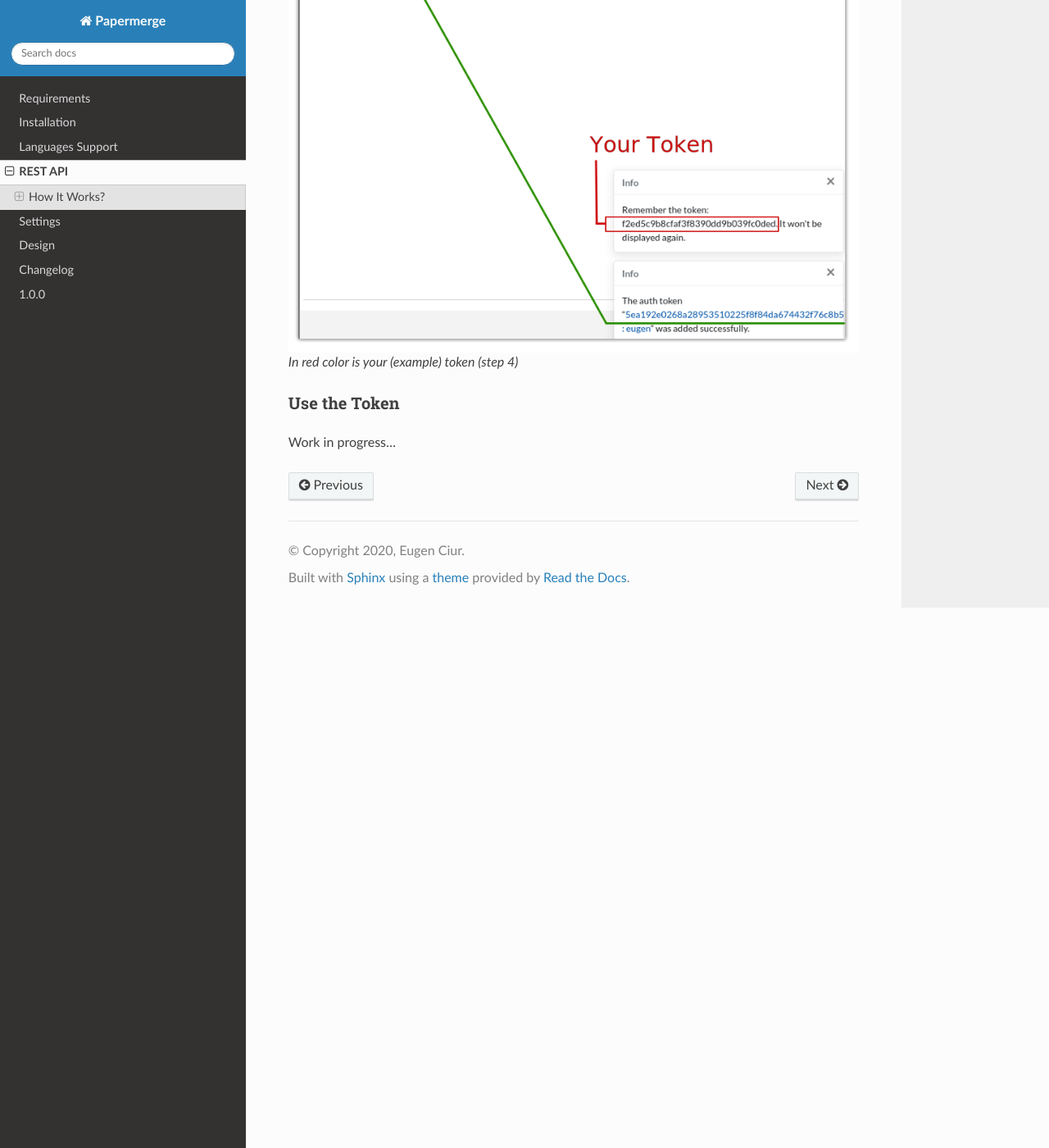
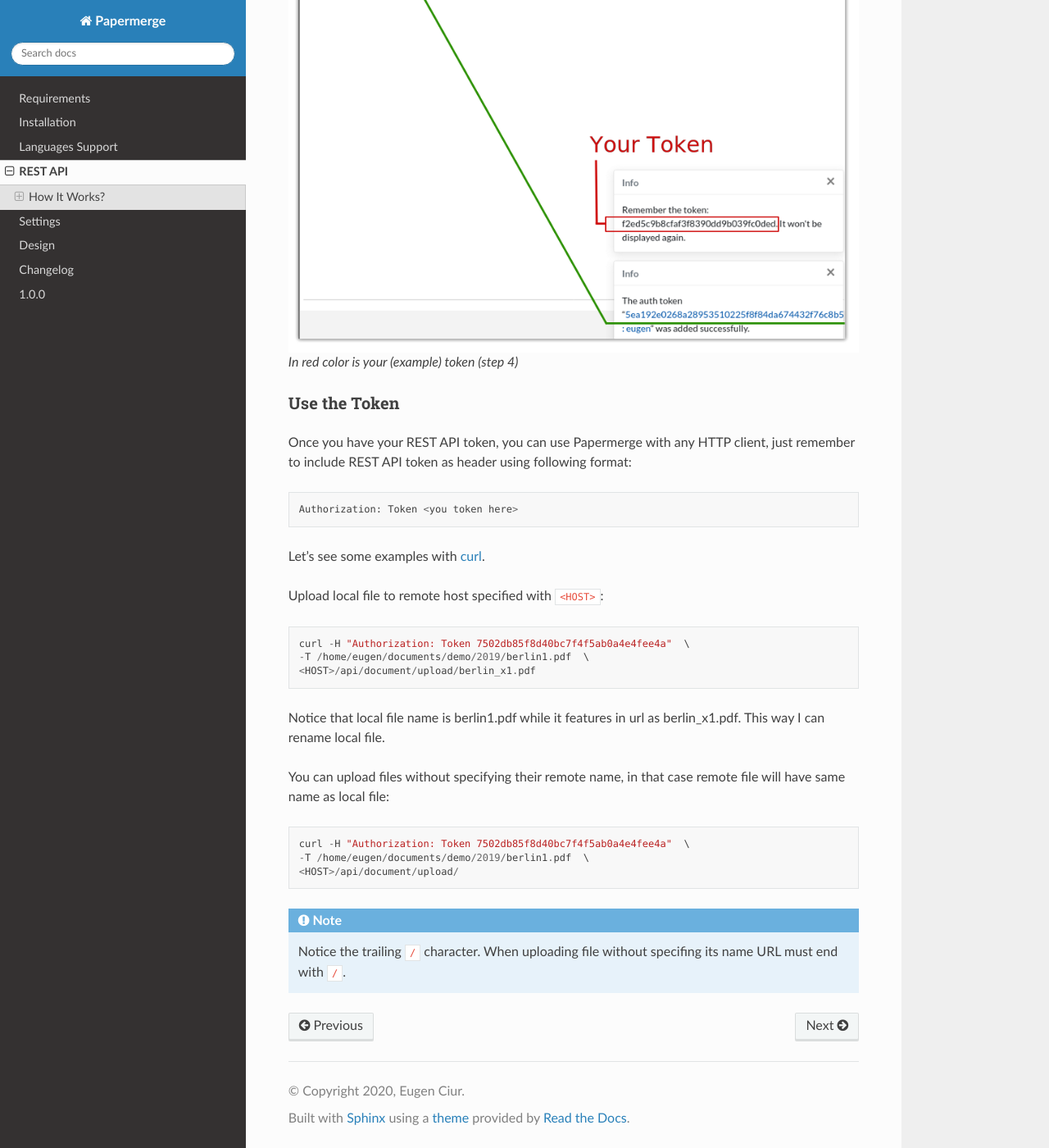
Before and after one commit to ciur/papermerge, a Sphinx documentation site: the page built from docs/source/rest_api.rst, in a window 1280 px wide and 1400 px high, scrolled down 2131 px. Shown: the whole window at 82% size. Built offline with Sphinx 7.4.7 and the Read the Docs theme 2.0.0, drawn with Linux system fonts in a browser that asks for light colours.

Commit message:
Documentation on using REST API upload

```diff
--- a/docs/source/rest_api.rst
+++ b/docs/source/rest_api.rst
@@ -56,4 +56,28 @@
 Use the Token
 ~~~~~~~~~~~~~~~
 
-Work in progress...
+Once you have your REST API token, you can use Papermerge with any HTTP client, just remember to include REST API token as header using following format::
+
+    Authorization: Token <you token here>
+
+Let's see some examples with `curl <https://curl.haxx.se/>`_.
+
+Upload local file to remote host specified with ``<HOST>``::
+
+    curl -H "Authorization: Token 7502db85f8d40bc7f4f5ab0a4e4fee4a"  \
+    -T /home/eugen/documents/demo/2019/berlin1.pdf  \
+    <HOST>/api/document/upload/berlin_x1.pdf
+
+
+Notice that local file name is berlin1.pdf while it features in url as berlin_x1.pdf. This way I can rename local file.
+
+You can upload files without specifying their remote name, in that case remote file will have same name as local file::
+
+    curl -H "Authorization: Token 7502db85f8d40bc7f4f5ab0a4e4fee4a"  \
+    -T /home/eugen/documents/demo/2019/berlin1.pdf  \
+    <HOST>/api/document/upload/
+
+
+.. note::
+
+    Notice the trailing ``/`` character. When uploading file without specifing its name URL must end with ``/``.
```
